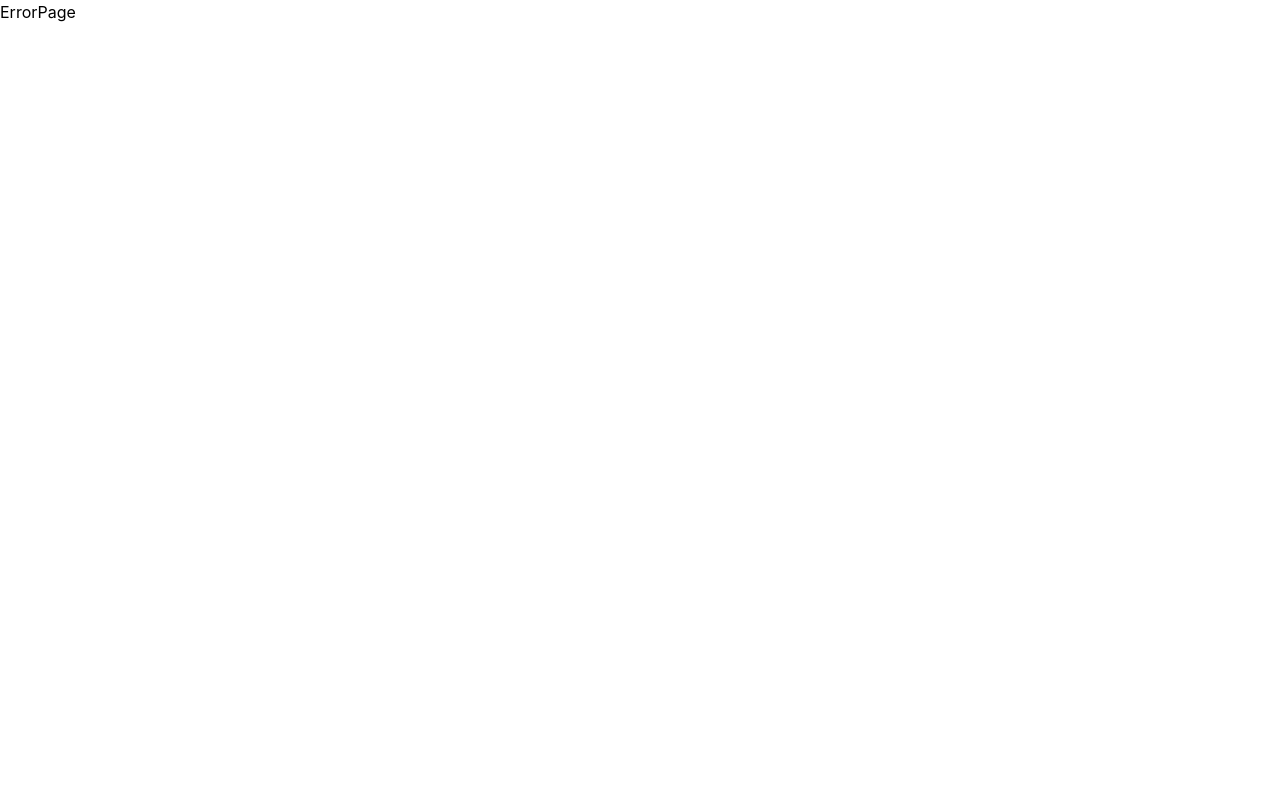
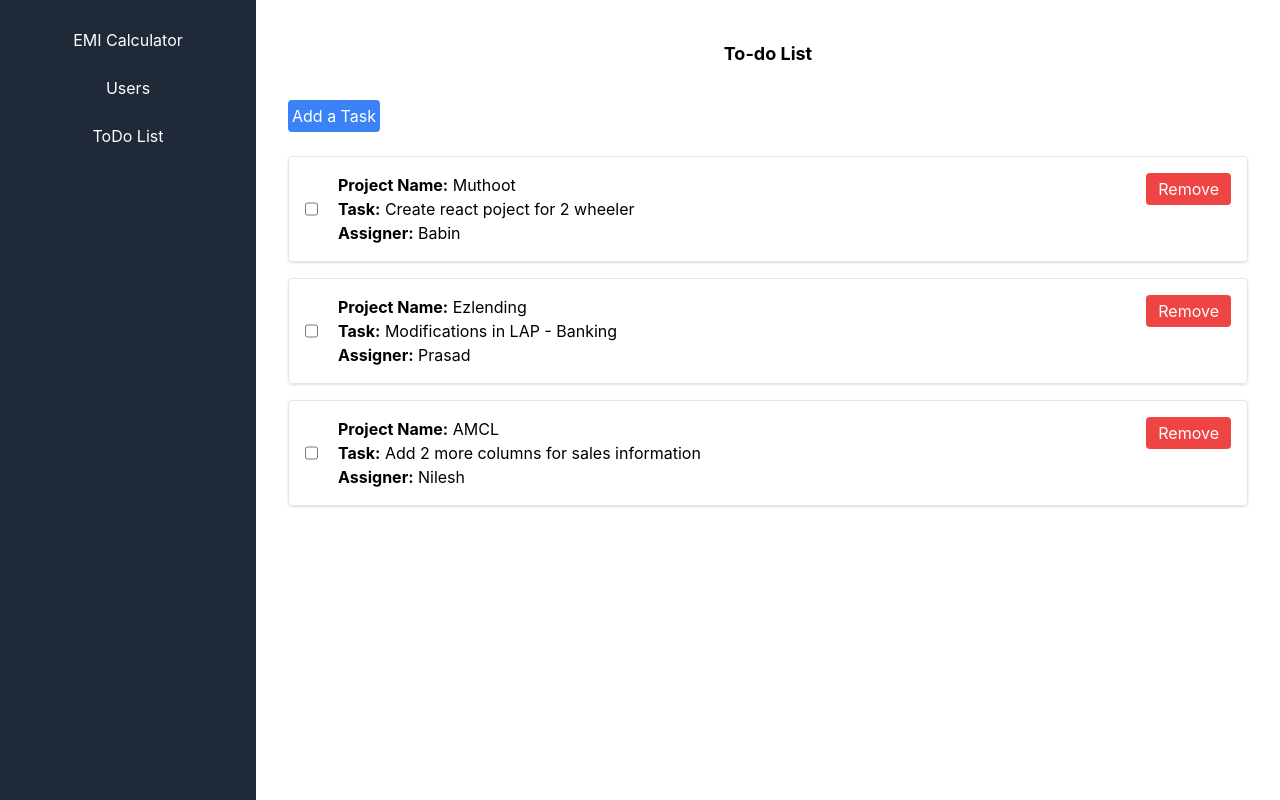
Before and after one commit to sugandha-v-sharma/practice-repo, a React (Create React App) app: page /todoList in a window 1280 px wide. Before the commit this address had no page. Built offline with nearby package versions, Linux system fonts and the light colour scheme.

Commit message:
todolist created

```diff
--- a/package.json
+++ b/package.json
@@ -3,6 +3,7 @@
   "version": "0.1.0",
   "private": true,
   "dependencies": {
+    "@reduxjs/toolkit": "^2.7.0",
     "@testing-library/dom": "^10.4.0",
     "@testing-library/user-event": "^13.5.0",
     "@types/jest": "^27.5.2",
@@ -11,6 +12,7 @@
     "@types/react-dom": "^19.1.2",
     "react": "^19.1.0",
     "react-dom": "^19.1.0",
+    "react-redux": "^9.2.0",
     "react-router-dom": "^7.5.1",
     "react-scripts": "^5.0.1",
     "web-vitals": "^2.1.4"
--- a/src/App.tsx
+++ b/src/App.tsx
@@ -5,6 +5,7 @@
 import ErrorPage from "./pages/errorPage";
 import Layout from "./pages/layout";
 import Users from "./pages/users/users";
+import ToDoList from "./pages/toDoList/toDoList";
 
 const router = createBrowserRouter([
   {
@@ -21,8 +22,8 @@
         element: <Users />,
       },
       {
-        path: "users",
-        element: <Users />,
+        path: "todoList",
+        element: <ToDoList />,
       },
     ],
   },
--- a/src/components/sidebar.tsx
+++ b/src/components/sidebar.tsx
@@ -14,6 +14,11 @@
                         Users
                     </li>
                 </a>
+                <a href="/todoList">
+                    <li className='p-3'>
+                        ToDo List
+                    </li>
+                </a>
             </ul>
         </>
     )
--- /dev/null
+++ b/src/components/todoListModal.tsx
@@ -0,0 +1,116 @@
+import React, { useState } from "react";
+
+interface ModalProps {
+  setIsOpenAddTaskModal: any;
+  setTaskList: any;
+  taskList: any;
+}
+
+function ToDoListModal({
+  setIsOpenAddTaskModal,
+  setTaskList,
+  taskList,
+}: ModalProps) {
+  const [projectName, setProjectName] = useState<string>("");
+  const [task, setTask] = useState<string>("");
+  const [taskAssigner, setTaskAssigner] = useState<string>("");
+
+  const addTask = (): any => {
+    if (task == "" || taskAssigner == "" || projectName == "") {
+      alert("Please fill all the mandatory fields");
+    } else {
+      let newTask = {
+        task: task,
+        taskAssigner: taskAssigner,
+        projectName: projectName,
+      };
+      setTaskList([...taskList, newTask]);
+      setIsOpenAddTaskModal(false);
+      alert("Task has been added");
+    }
+  };
+
+  const reset = (): any => {
+    setProjectName("");
+    setTask("");
+    setTaskAssigner("");
+  };
+
+  return (
+    <div className="fixed inset-0 bg-black bg-opacity-40 flex justify-center items-center z-50">
+      <div className="bg-white p-6 rounded shadow-lg w-[400px] relative">
+        <h2 className="text-xl font-bold mb-4 text-center">Add a New Task</h2>
+        <div className="p-4 flex">
+          <label className="w-1/2 text-right pr-4" htmlFor="projectName">
+            Project Name<span className="text-red-500">*</span>
+          </label>
+          <input
+            aria-label="projectName"
+            id="projectName"
+            className="w-1/2 border p-1"
+            onChange={(e) => {
+              setProjectName(e.target.value);
+            }}
+            value={projectName}
+          />
+        </div>
+        <div className="p-4 flex">
+          <label className="w-1/2 text-right pr-4" htmlFor="taskName">
+            Task<span className="text-red-500">*</span>
+          </label>
+          <input
+            aria-label="taskName"
+            id="taskName"
+            className="w-1/2 border p-1"
+            onChange={(e) => {
+              setTask(e.target.value);
+            }}
+            value={task}
+          />
+        </div>
+        <div className="p-4 flex">
+          <label className="w-1/2 text-right pr-4" htmlFor="assigner">
+            Assigner<span className="text-red-500">*</span>
+          </label>
+          <input
+            aria-label="assigner"
+            id="assigner"
+            className="w-1/2 border p-1"
+            onChange={(e) => {
+              setTaskAssigner(e.target.value);
+            }}
+            value={taskAssigner}
+          />
+        </div>
+        <div className="text-center">
+          <button
+            className="bg-blue-500 hover:bg-blue-900 p-1 rounded text-white mt-4"
+            onClick={() => {
+              addTask();
+            }}
+          >
+            Add
+          </button>
+          &nbsp;&nbsp;
+          <button
+            className="bg-blue-500 hover:bg-blue-900 p-1 rounded text-white mt-4"
+            onClick={() => {
+              reset();
+            }}
+          >
+            Reset
+          </button>
+        </div>
+
+        <button
+          onClick={() => setIsOpenAddTaskModal(false)}
+          className="absolute top-2 right-2 text-gray-500 hover:text-black"
+        >
+          ✕
+        </button>
+      </div>
+    </div>
+  );
+}
+
+export default ToDoListModal;
--- a/src/pages/emiCalulator/emiCalculator.tsx
+++ b/src/pages/emiCalulator/emiCalculator.tsx
@@ -1,5 +1,5 @@
 import React, { useState } from "react";
-import Modal from "../../components/modal";
+import EMIResult from "./emiResult";
 
 function EmiCalculator() {
   const [principal, setPrincipal] = useState<string>("");
@@ -8,7 +8,7 @@
   const [emi, setEmi] = useState<string | null>(null);
   const [totalPayment, setTotalPayment] = useState<string | null>(null);
   const [totalInterest, setTotalInterest] = useState<string | null>(null);
-  const [isOpenEmiResultModal, setIsModalEmiResultModal] =
+  const [isOpenEmiResultComponent, setIsModalEmiResultComponent] =
     useState<boolean>(false);
 
   const calculateEMI = (): void => {
@@ -17,11 +17,11 @@
     const tenure: number = parseFloat(tenureYears);
 
     if (isNaN(principalLoanAmount) || isNaN(annualInterest) || isNaN(tenure)) {
-      setIsModalEmiResultModal(false);
+      setIsModalEmiResultComponent(false);
       alert("Please enter valid numbers for all fields.");
       return;
     } else {
-      setIsModalEmiResultModal(true);
+      setIsModalEmiResultComponent(true);
       const monthlyInterestRate: number = annualInterest / 12 / 100;
       const loanTenureInMonths: number = tenure * 12;
 
@@ -40,7 +40,7 @@
   };
 
   const resetEMI = (): void => {
-    setIsModalEmiResultModal(false);
+    setIsModalEmiResultComponent(false);
     setPrincipal("");
     setAnnualRate("");
     setTenureYears("");
@@ -56,7 +56,7 @@
         <input
           aria-label="loanAmount"
           id="loanAmount"
-          className="w-1/6 border"
+          className="w-1/6 border p-1"
           type="number"
           value={principal}
           onChange={(e) => setPrincipal(e.target.value)}
@@ -69,7 +69,7 @@
         <input
         aria-label="annualInterestRate"
           id="annualInterestRate"
-          className="w-1/6 border"
+          className="w-1/6 border p-1"
           type="number"
           value={annualRate}
           onChange={(e) => setAnnualRate(e.target.value)}
@@ -82,7 +82,7 @@
         <input
         aria-label="tenureYears"
           id="tenureYears"
-          className="w-1/6 border"
+          className="w-1/6 border p-1"
           type="number"
           value={tenureYears}
           onChange={(e) => setTenureYears(e.target.value)}
@@ -90,21 +90,21 @@
       </div>
       <div>
         <button
-          className="bg-blue-500 hover:bg-blue-900 p-2 rounded text-white mt-4"
+          className="bg-blue-500 hover:bg-blue-900 p-1  rounded text-white mt-4"
           onClick={calculateEMI}
         >
           Calculate EMI
         </button>
         &nbsp;&nbsp;
         <button
-          className="bg-blue-500 hover:bg-blue-900 p-2 rounded text-white mt-4"
+          className="bg-blue-500 hover:bg-blue-900 p-1 rounded text-white mt-4"
           onClick={resetEMI}
         >
           Reset EMI
         </button>
       </div>
-      {isOpenEmiResultModal && (
-        <Modal
+      {isOpenEmiResultComponent && (
+        <EMIResult
           emi={emi}
           totalPayment={totalPayment}
           totalInterest={totalInterest}
--- a/src/components/modal.tsx
+++ b/src/pages/emiCalulator/emiResult.tsx
@@ -1,12 +1,12 @@
 import React from "react";
 
-interface ModalProps {
+interface EMIResultProps {
   emi: string | null;
   totalPayment: string | null;
   totalInterest: string | null;
 }
 
-function Modal({ emi, totalPayment, totalInterest }: ModalProps) {
+function Result({ emi, totalPayment, totalInterest }: EMIResultProps) {
   return (
     <div className="text-center mt-4">
       <hr/>
@@ -27,4 +27,4 @@
   );
 }
 
-export default Modal;
+export default Result;
--- /dev/null
+++ b/src/pages/toDoList/toDoList.tsx
@@ -0,0 +1,100 @@
+import React, { useEffect, useState } from "react";
+import { LIST_OF_TASKS } from "../../utils/constants";
+import TodoListModal from "../../components/todoListModal";
+
+function ToDoList() {
+  type List = {
+    id: number;
+    task: string;
+    taskAssigner: string;
+    projectName: string;
+    isTaskCompleted: boolean;
+  };
+
+  const [taskList, setTaskList] = useState<List[]>([]);
+  const [isOpenAddTaskModal, setIsOpenAddTaskModal] = useState<boolean>(false);
+
+  useEffect(() => {
+    setTaskList(LIST_OF_TASKS);
+  }, []);
+
+  const taskCompletion = (id: number): void => {
+    const updatedList = taskList?.map((item: List, key: number) => {
+      if (item?.id == id) {
+        return {
+          ...item,
+          isTaskCompleted: !item.isTaskCompleted,
+        };
+      }
+      return item;
+    });
+  };
+
+  const removeItem = (id: number): void => {
+    const updatedList = taskList.filter((item) => item.id !== id);
+    setTaskList(updatedList);
+  };
+
+  const getTaskList = (): any => {
+    return taskList?.map((item: List, key: number) => (
+      <div
+        key={key}
+        className="flex items-start border p-4 m-2 rounded shadow mt-4"
+      >
+        <div className="flex-1 flex">
+          <input
+            type="checkbox"
+            checked={item?.isTaskCompleted}
+            onChange={() => {
+              taskCompletion(item?.id);
+            }}
+          />
+          <div className="ml-5">
+            <div>
+              <strong>Project Name:</strong> {item.projectName}
+            </div>
+            <div>
+              <strong>Task:</strong> {item.task}
+            </div>
+            <div>
+              <strong>Assigner:</strong> {item.taskAssigner}
+            </div>
+          </div>
+        </div>
+
+        <button
+          className="bg-red-500 hover:bg-red-700 px-3 py-1 rounded text-white"
+          onClick={() => {
+            removeItem(item?.id);
+          }}
+        >
+          Remove
+        </button>
+      </div>
+    ));
+  };
+
+  return (
+    <div className="overflow-x-auto max-w-full max-h-[600px] overflow-y-auto">
+      <div className="text-center font-bold text-lg p-4">To-do List</div>
+      <button
+        className="bg-blue-500 hover:bg-blue-900 p-1 rounded text-white mt-4 m-2"
+        onClick={() => {
+          setIsOpenAddTaskModal(true);
+        }}
+      >
+        Add a Task
+      </button>
+      {getTaskList()}
+      {isOpenAddTaskModal && (
+        <TodoListModal
+          setIsOpenAddTaskModal={setIsOpenAddTaskModal}
+          setTaskList={setTaskList}
+          taskList={taskList}
+        />
+      )}
+    </div>
+  );
+}
+
+export default ToDoList;
--- a/src/pages/users/users.tsx
+++ b/src/pages/users/users.tsx
@@ -114,14 +114,14 @@
             aria-label="searchBox" //It is an accessibility attribute used to give a label to an element
             placeholder="Search"
             type="text"
-            className="w-1/6 border p-2"
+            className="w-1/6 border p-1"
             onChange={(e) => {
               setSearchItem(e?.target?.value);
             }}
           />&nbsp;&nbsp;&nbsp;
           <button
           type="button"
-            className="bg-blue-500 hover:bg-blue-900 p-2 rounded text-white mt-4"
+            className="bg-blue-500 hover:bg-blue-900 p-1 rounded text-white mt-4"
             onClick={() => {
               getSearchedItem();
             }}
@@ -130,7 +130,7 @@
           </button>&nbsp;&nbsp;&nbsp;
           <button
             type="button"
-            className="bg-blue-500 hover:bg-blue-900 p-2 rounded text-white mt-4"
+            className="bg-blue-500 hover:bg-blue-900 p-1 rounded text-white mt-4"
             onClick={() => {
               resetItem();
             }}
--- /dev/null
+++ b/src/utils/constants.tsx
@@ -0,0 +1,23 @@
+export const LIST_OF_TASKS = [
+    {
+        id: 1,
+        task : "Create react poject for 2 wheeler",
+        taskAssigner : "Babin",
+        projectName : "Muthoot",
+        isTaskCompleted : false
+     },
+     {
+        id: 2,
+        task : "Modifications in LAP - Banking",
+        taskAssigner : "Prasad",
+        projectName : "Ezlending",
+        isTaskCompleted : false
+     },
+     {
+        id: 3,
+        task : "Add 2 more columns for sales information",
+        taskAssigner : "Nilesh",
+        projectName : "AMCL",
+        isTaskCompleted : false
+     }
+]
```
Also changed, not shown: 2 other files (tests, documents, lock files or other folders).
